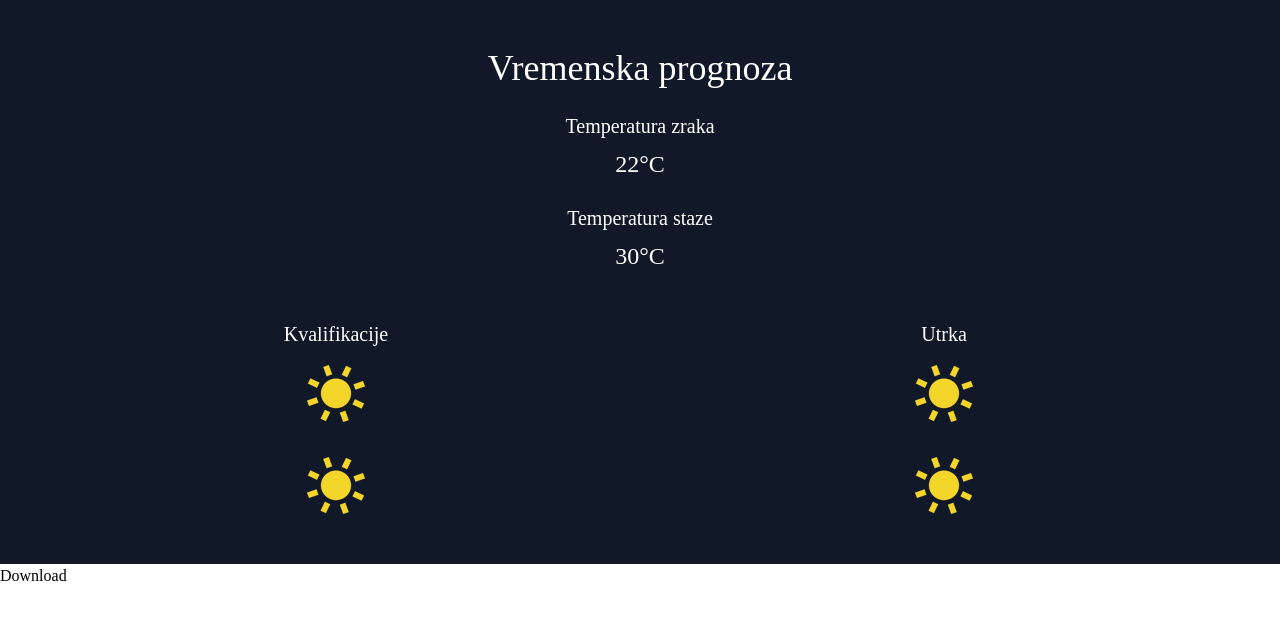
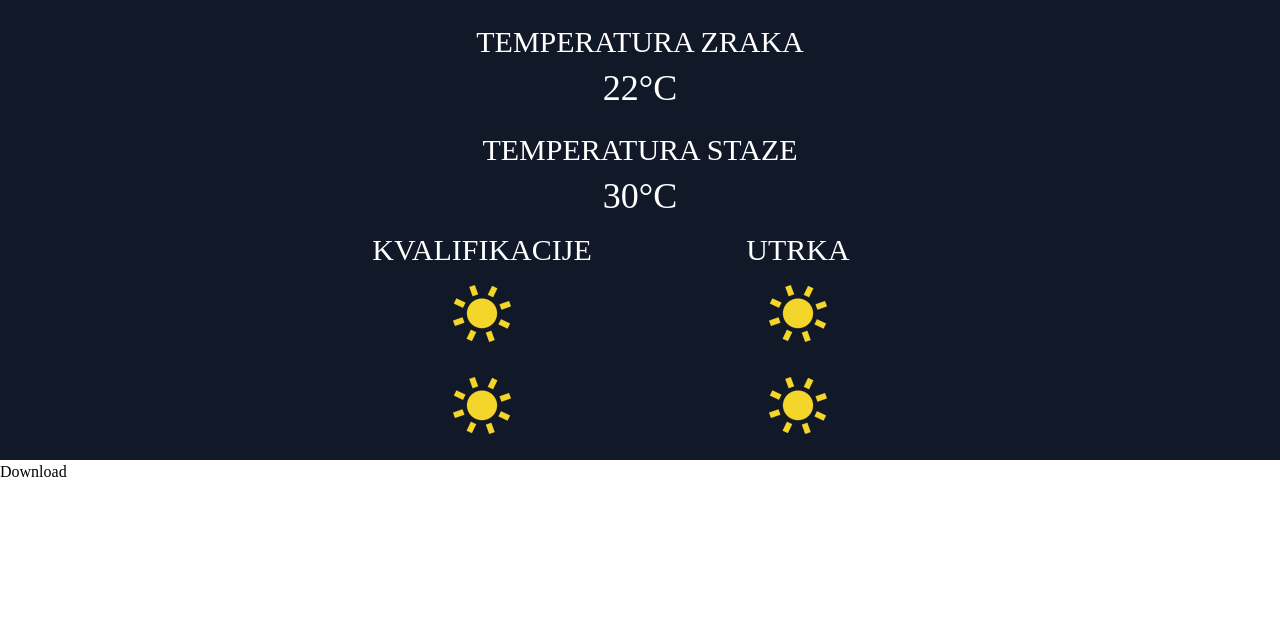
Before and after one commit to drcvrgorac/drcvrgorac.github.io, a plain HTML site: page index.html in a window 1280 px wide. Drawn offline with nearby package versions, Linux system fonts and the light colour scheme; a web font is replaced by a local one.

Commit message:
Update index.html

```diff
--- a/index.html
+++ b/index.html
@@ -8,25 +8,26 @@
     <title>Document</title>
 </head>
 <body>
-    <div id="app" class="bg-gray-900 pt-4">
-        <div class="text-white container mx-auto text-center p-8">
-          <h1 class="text-4xl">Vremenska prognoza</h1>
-          <div class="p-6">
-            <h2 class="text-xl">Temperatura zraka</h2>
-            <h1 class="text-2xl p-2">22°C</h1>
+    <div id="app" class="container mx-auto bg-gray-900 pt-4">
+        <div class="flex flex-col text-white mx-auto text-center p-2">
 
-            <h2 class="text-xl pt-4">Temperatura staze</h2>
-            <h1 class="text-2xl p-2">30°C</h1>
+          <div class="">
+            <h2 class="text-3xl uppercase">Temperatura zraka</h2>
+            <h1 class="text-4xl p-2">22°C</h1>
+
+            <h2 class="text-3xl pt-4 uppercase">Temperatura staze</h2>
+            <h1 class="text-4xl p-2">30°C</h1>
 
           </div>
-          <div class="flex flex-wrap pt-4">
-            <div class="w-1/2">
-              <h2 class="text-xl">Kvalifikacije</h2>
+          <div class="flex flex-wrap pt-2">
+            <div class="w-1/4"></div>
+            <div class="w-1/4">
+              <h2 class="text-3xl uppercase">Kvalifikacije</h2>
               <img class="mx-auto p-4" src="icons/0.png" alt="">
               <img class="mx-auto p-4" src="icons/0.png" alt="">
             </div>
-            <div class="w-1/2 mx-auto">
-              <h2 class="text-xl">Utrka</h2>
+            <div class="w-1/4">
+              <h2 class="text-3xl uppercase">Utrka</h2>
               <img class="mx-auto p-4" src="icons/0.png" alt="">
               <img class="mx-auto p-4" src="icons/0.png" alt="">
             </div>
@@ -35,7 +36,9 @@
         </div>
       </div>
 
-      <button id="button">Download</button>
+      <div class="container mx-auto">
+        <button id="button">Download</button>
+      </div>
       <script
 			  src="https://code.jquery.com/jquery-3.5.1.min.js"
 			  integrity="sha256-9/aliU8dGd2tb6OSsuzixeV4y/faTqgFtohetphbbj0="
```
